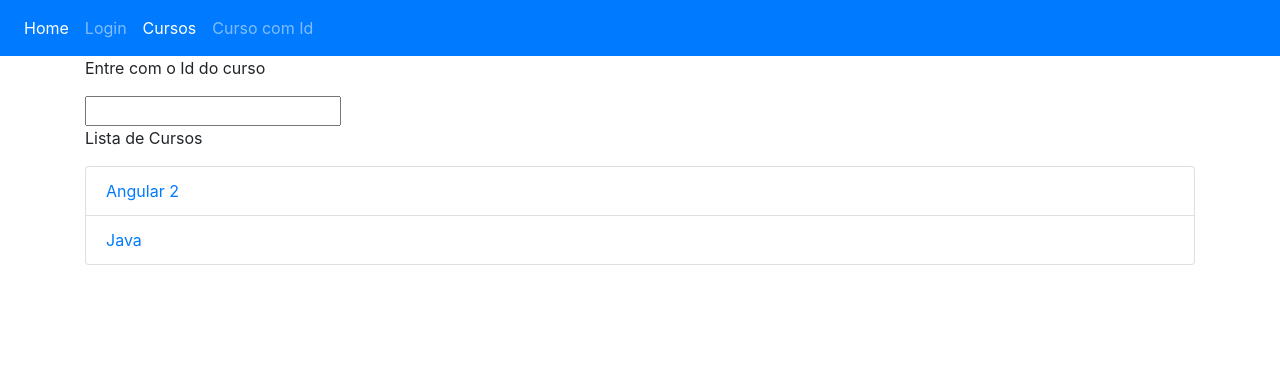
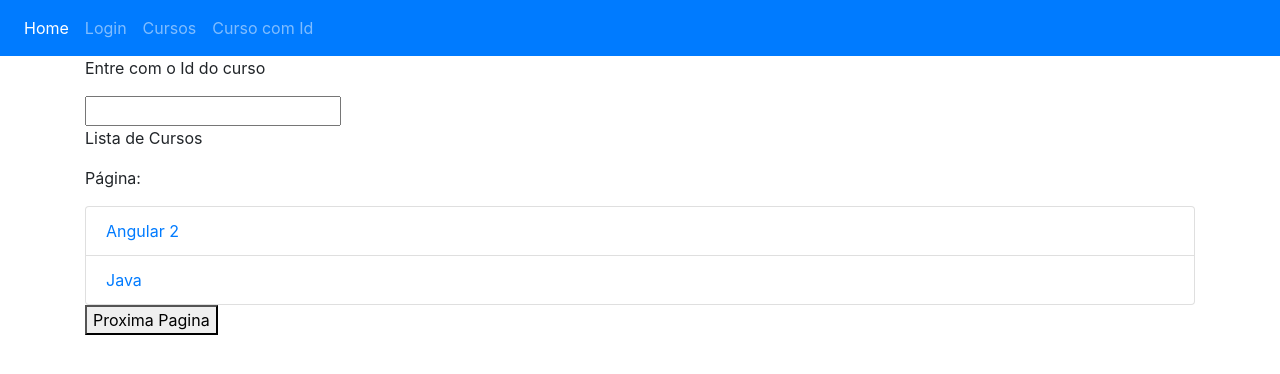
Before and after one commit to AvtEstudos/-rotas, an Angular app: page /cursos in a window 1280 px wide. Shown: the top 374 px of the page. Built offline with nearby package versions, Linux system fonts and the light colour scheme.

Commit message:
56-Rotas: Definind/extraindo parâm. da url (query)

```diff
--- a/src/app/app.component.html
+++ b/src/app/app.component.html
@@ -3,7 +3,13 @@
         <div class="navbar-nav">
             <a routerLink="" routerLinkActive="active" class="nav-item nav-link" href="#">Home</a>
             <a routerLink="/login" routerLinkActive="active" class="nav-item nav-link" href="#">Login</a>
-            <a routerLink="/cursos" routerLinkActive="active" class="nav-item nav-link" href="#">Cursos</a>
+
+            <a routerLink="/cursos"
+               routerLinkActive="active"
+               [queryParams]="{pagina:1}"
+               class="nav-item nav-link"
+               href="#">Cursos</a>
+
             <a [routerLink]="['curso', idCurso.value]"
                routerLinkActive="active"
                class="nav-item nav-link" href="#">
--- a/src/app/cursos/cursos.component.html
+++ b/src/app/cursos/cursos.component.html
@@ -1,4 +1,6 @@
 <p>Lista de Cursos</p>
+
+<p>Página: {{ pagina }}</p>
 
 <div class="list-group">
   <a class="list-group-item"
@@ -7,3 +9,5 @@
     {{ curso.nome }}
   </a>
 </div>
+
+<button (click)="proximaPagina()">Proxima Pagina</button>
--- a/src/app/cursos/cursos.component.ts
+++ b/src/app/cursos/cursos.component.ts
@@ -1,5 +1,7 @@
+import { ActivatedRoute, Router } from '@angular/router';
 import { CursosService } from './cursos.service';
 import { Component, OnInit } from '@angular/core';
+import { Subscription } from 'rxjs';
 
 @Component({
   selector: 'app-cursos',
@@ -9,11 +11,34 @@ import { Component, OnInit } from '@angular/core';
 export class CursosComponent implements OnInit {
 
   cursos: any[];
+  pagina: number;
+  inscricao: Subscription;
 
-  constructor(private cursosService: CursosService) { }
+  constructor(
+    private cursosService: CursosService,
+    private route: ActivatedRoute,
+    private router: Router
+    ) { }
 
   ngOnInit() {
     this.cursos = this.cursosService.getCursos();
+    this.inscricao = this.route.queryParams.subscribe(
+      (queryParams: any) =>
+      {
+        this.pagina = queryParams['pagina'];
+      }
+    );
+  }
+
+  ngOnDestroy() {
+    this.inscricao.unsubscribe();
+  }
+
+  proximaPagina(){
+    this.router.navigate(
+      ['/cursos'],
+      { queryParams: { 'pagina': ++this.pagina }}
+    );
   }
 
 }
```
